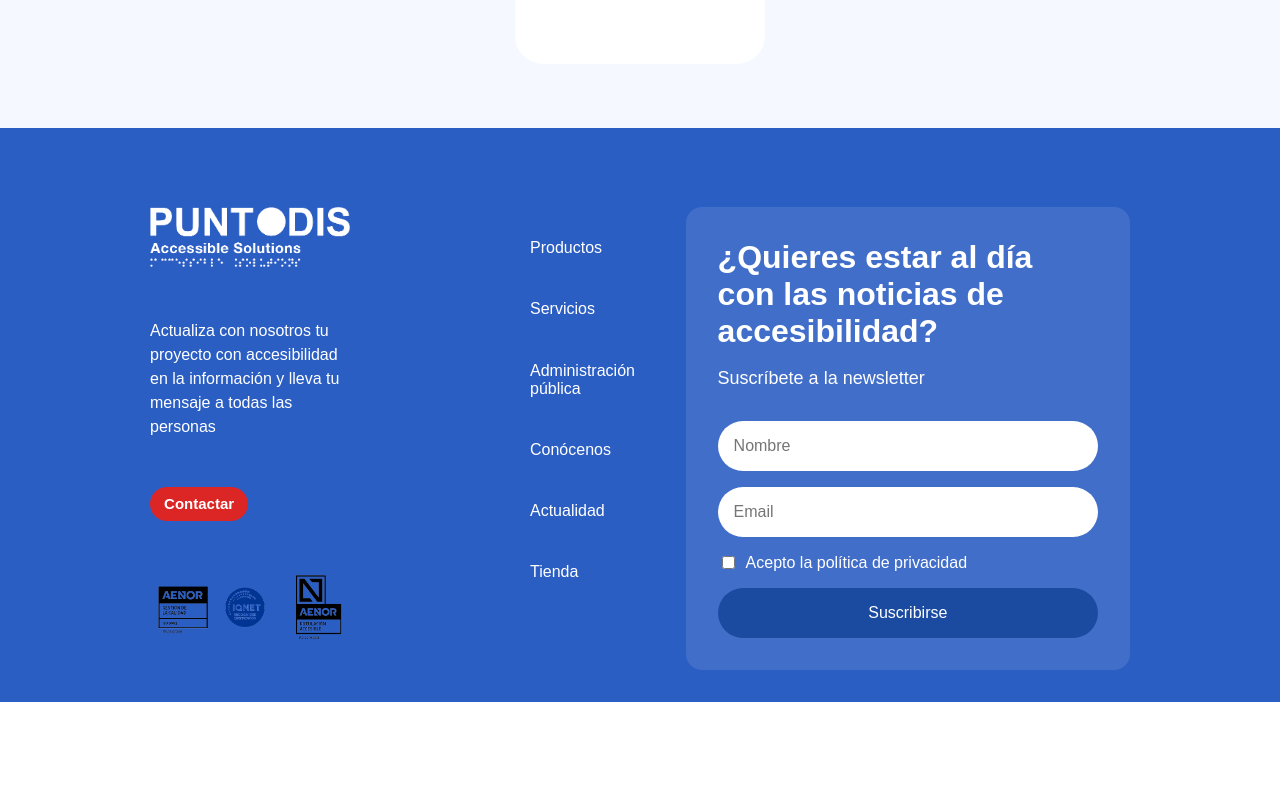
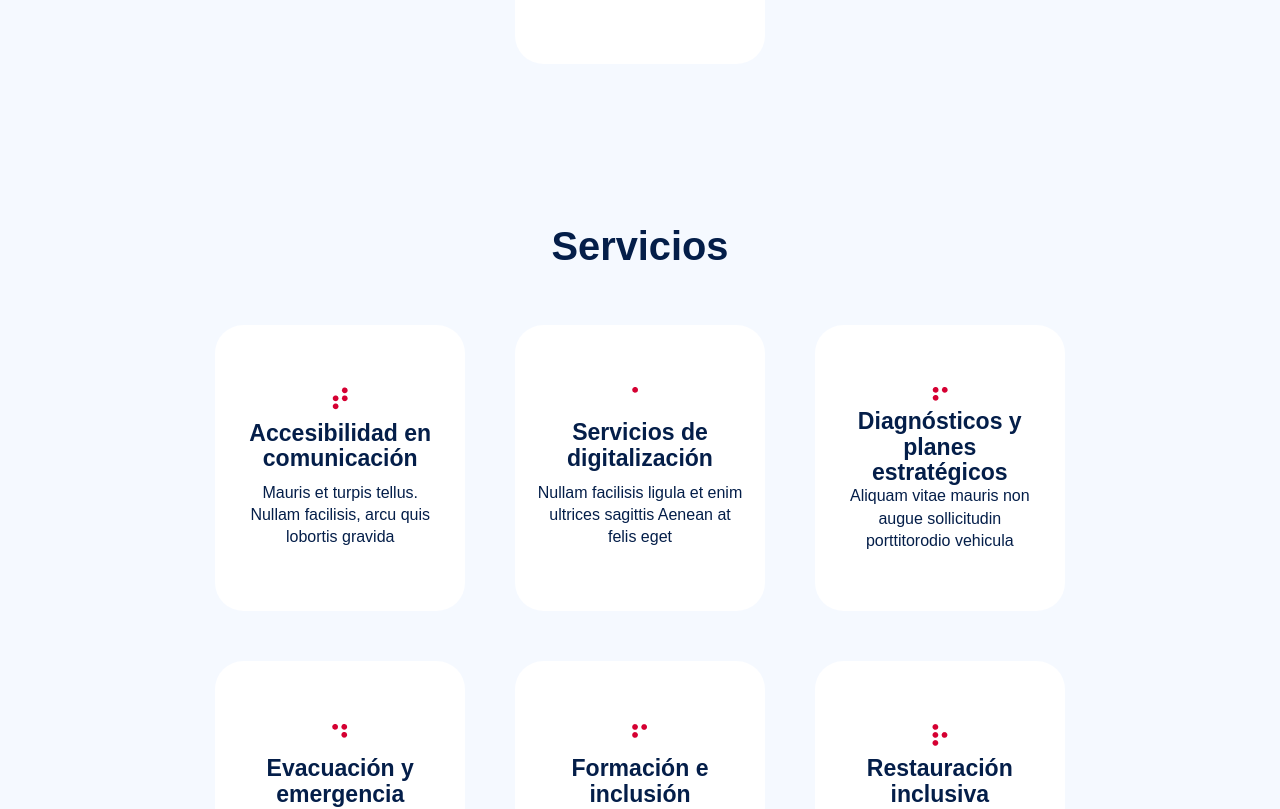
Before and after one commit to inesuribeb/Bikuma, a React (Vite) app in the folder mi-aplicacion/: page / in a window 1280 px wide. Shown: the part 807-1616 px from the top of the page. Before the commit the page ends 1509 px from the top, so only its background shows below. Built offline with nearby package versions, Linux system fonts and the light colour scheme.

Commit message:
bloque servicios

```diff
--- /dev/null
+++ b/mi-aplicacion/src/components/BloqueServicios/BloqueServicios.css
@@ -0,0 +1,12 @@
+/* .servicios-main-container h2 {
+    text-align: center;
+    margin-bottom: 56px;
+    color: #041E49;
+    font-weight: 700;
+    font-size: clamp(32px, 3.11vw, 44.79px);
+    line-height: clamp(36px, 3.42vw, 49.27px);
+    letter-spacing: 0;
+    text-align: center;
+    color: #041E49;
+    margin-bottom: 56px;
+} */
--- a/mi-aplicacion/src/components/BloqueServicios/BloqueServicios.jsx
+++ b/mi-aplicacion/src/components/BloqueServicios/BloqueServicios.jsx
@@ -1,6 +1,52 @@
+import ServicioCard from "../CTA/ServicioCard";
+import Subtitulo from "../subtitulos/Subtitulo";
+import './BloqueServicios.css'
+
 function BloqueServicios () {
     return (
-        <div></div>
+        <div className='servicios-main-container'>
+            <Subtitulo subtitulo="Servicios" />
+            <div className='servicios-container'>
+                <ServicioCard
+                    braileLogo="/images/Braile.png"
+                    title="Accesibilidad en comunicación"
+                    description="Mauris et turpis tellus. Nullam facilisis, arcu quis lobortis gravida"
+                />
+                <ServicioCard
+                    braileLogo="/images/Braile2.png"
+                    title="Servicios de digitalización"
+                    description="Nullam facilisis ligula et enim ultrices sagittis Aenean at felis eget"
+                />
+                <ServicioCard
+                    braileLogo="/images/Braile3.png"
+                    title="Diagnósticos y planes estratégicos"
+                    description="Aliquam vitae mauris non augue sollicitudin porttitorodio vehicula"
+                />
+                <ServicioCard
+                    braileLogo="/images/Braile4.png"
+                    title="Evacuación y emergencia"
+                    description="Donec et nibh facilisis, lobortis lacus non, viverra ante integer"
+                />
+
+
+
+                <ServicioCard
+                    braileLogo="/images/Braile5.png"
+                    title="Formación e inclusión"
+                    description="Nullam facilisis ligula et enim ultrices sagittis Aenean at felis eget"
+                />
+                <ServicioCard
+                    braileLogo="/images/Braile6.png"
+                    title="Restauración inclusiva"
+                    description="Donec et nibh facilisis, lobortis lacus non, viverra ante integer"
+                />
+                <ServicioCard
+                    braileLogo="/images/Braile7.png"
+                    title="Simulación de entornos 3D"
+                    description="Donec et nibh facilisis, lobortis lacus non, viverra ante integer "
+                />
+            </div>
+        </div>
     )
 }
 
--- a/mi-aplicacion/src/components/CTA/Cta.css
+++ b/mi-aplicacion/src/components/CTA/Cta.css
@@ -7,7 +7,7 @@
 
 }
 
-.servicios-main-container h2 {
+/* .servicios-main-container h2 {
     text-align: center;
     margin-bottom: 56px;
     color: #041E49;
@@ -18,7 +18,7 @@
     text-align: center;
     color: #041E49;
     margin-bottom: 56px;
-}
+} */
 
 .servicios-container {
     display: flex;
--- /dev/null
+++ b/mi-aplicacion/src/components/subtitulos/Subtitulo.css
@@ -0,0 +1,11 @@
+.subtitulo-container h2 {
+    text-align: center;
+    margin-bottom: 56px;
+    color: #041E49;
+    font-weight: 700;
+    font-size: clamp(32px, 3.11vw, 44.79px);
+    line-height: clamp(36px, 3.42vw, 49.27px);
+    letter-spacing: 0;
+    text-align: center;
+    margin-bottom: 56px;
+}
--- /dev/null
+++ b/mi-aplicacion/src/components/subtitulos/Subtitulo.jsx
@@ -0,0 +1,11 @@
+import './Subtitulo.css'
+
+function Subtitulo ({subtitulo}) {
+    return (
+        <div className="subtitulo-container">
+            <h2>{subtitulo}</h2>
+        </div>
+    )
+}
+
+export default Subtitulo;
```
